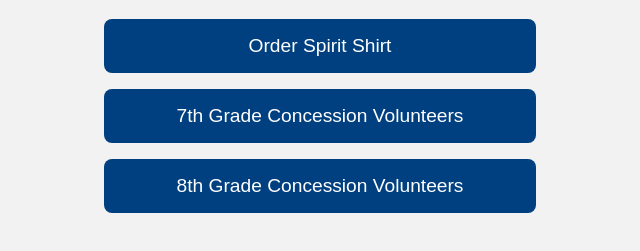
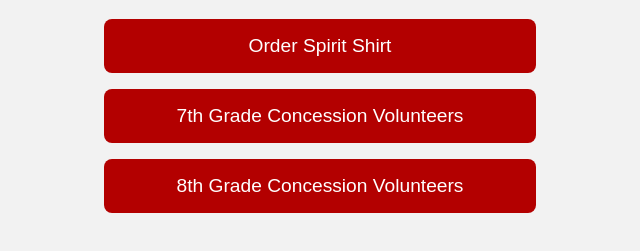
Before and after one commit to ironsboysboosterclub/ironsboysboosterclub, a plain HTML site: page index.html in a window 1280 px wide. Shown: the part 101-352 px from the top of the page, without its empty margins (320-960 px from the left). Drawn offline with Linux system fonts and the light colour scheme.

Commit message:
Update index.html

```diff
--- a/index.html
+++ b/index.html
@@ -16,7 +16,7 @@
     }
     .link-button {
       display: block;
-      background: #004080;
+      background: #b30000;
       color: white;
       padding: 1rem;
       margin: 1rem auto;
@@ -27,7 +27,7 @@
       font-size: 1.2rem;
     }
     .link-button:hover {
-      background: #0059b3;
+      background: #b30000;
     }
   </style>
 </head>
```
